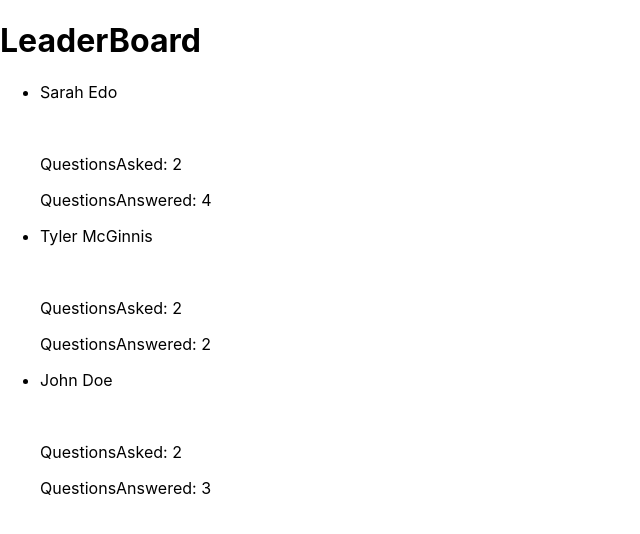
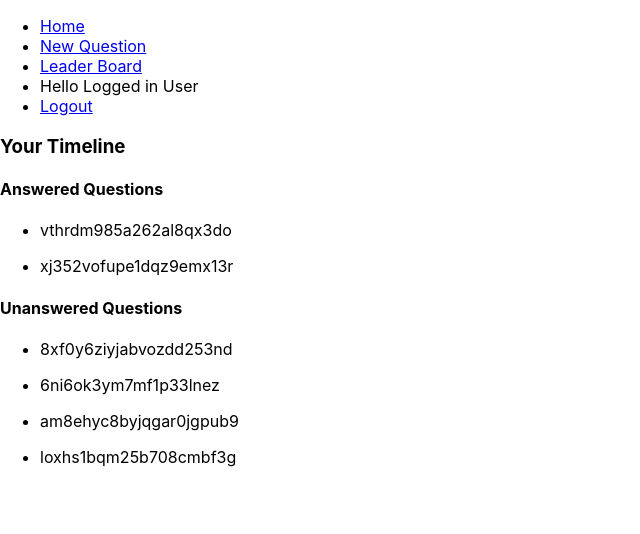
Before and after one commit to Rakeshpatel87p/wouldYouRather, a React (Create React App) app: page / in a window 1280 px wide. Shown: the top 534 px of the page, without its empty margins (0-640 px from the left). Built offline with nearby package versions, Linux system fonts and the light colour scheme.

Commit message:
adding navigation

```diff
--- a/src/components/App.js
+++ b/src/components/App.js
@@ -9,6 +9,7 @@ import AnswerPoll from './AnswerPoll'
 import QuestionCard from './QuestionCard'
 import NewQuestionCard from './NewQuestionCard'
 import LeaderBoard from './LeaderBoard'
+import Nav from './Nav'
 
 class App extends Component {
 	componentDidMount() {
@@ -16,13 +17,20 @@ class App extends Component {
 	}
 	render() {
 		return (
+			<Router>
 				<div>
+					<Nav />
 				{ this.props.authedUser === null
 					? <Login />
-					: <LeaderBoard />
+					: <div>
+						<Route path='/' exact component={Dashboard} />
+						<Route path='/newQuestion' exact component={NewQuestionCard} />
+						<Route path='/leaderBoard' exact component={LeaderBoard} />
+					  </div>
 				}
 
 				</div>
+			</Router>
 		);
 	}
 }
--- /dev/null
+++ b/src/components/Nav.js
@@ -0,0 +1,34 @@
+import React from 'react'
+import { NavLink } from 'react-router-dom'
+
+export default function Nav () {
+	return (
+		<nav className='nav'>
+	      <ul>
+	        <li>
+	          <NavLink to='/' exact>
+	            Home
+	          </NavLink>
+	        </li>
+	        <li>
+	          <NavLink to='/newQuestion'>
+	            New Question
+	          </NavLink>
+	        </li>
+	       	<li>
+	          <NavLink to='/leaderBoard'>
+	            Leader Board
+	         </NavLink>
+	        </li>
+	      	<li>
+	          Hello Logged in User
+	        </li>
+	       	<li>
+	          <NavLink to='/' exact>
+	            Logout
+	         </NavLink>
+	        </li>
+	      </ul>
+	    </nav>
+	)
+}
```
